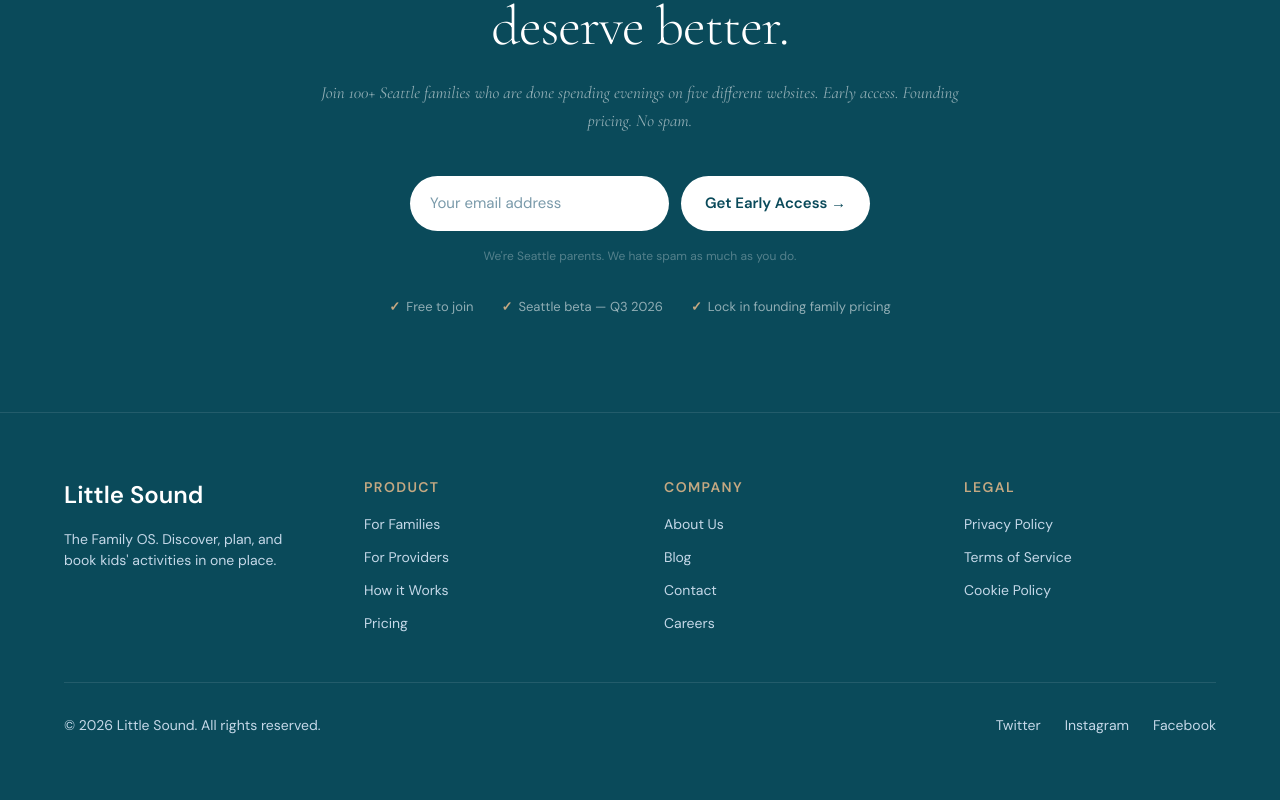
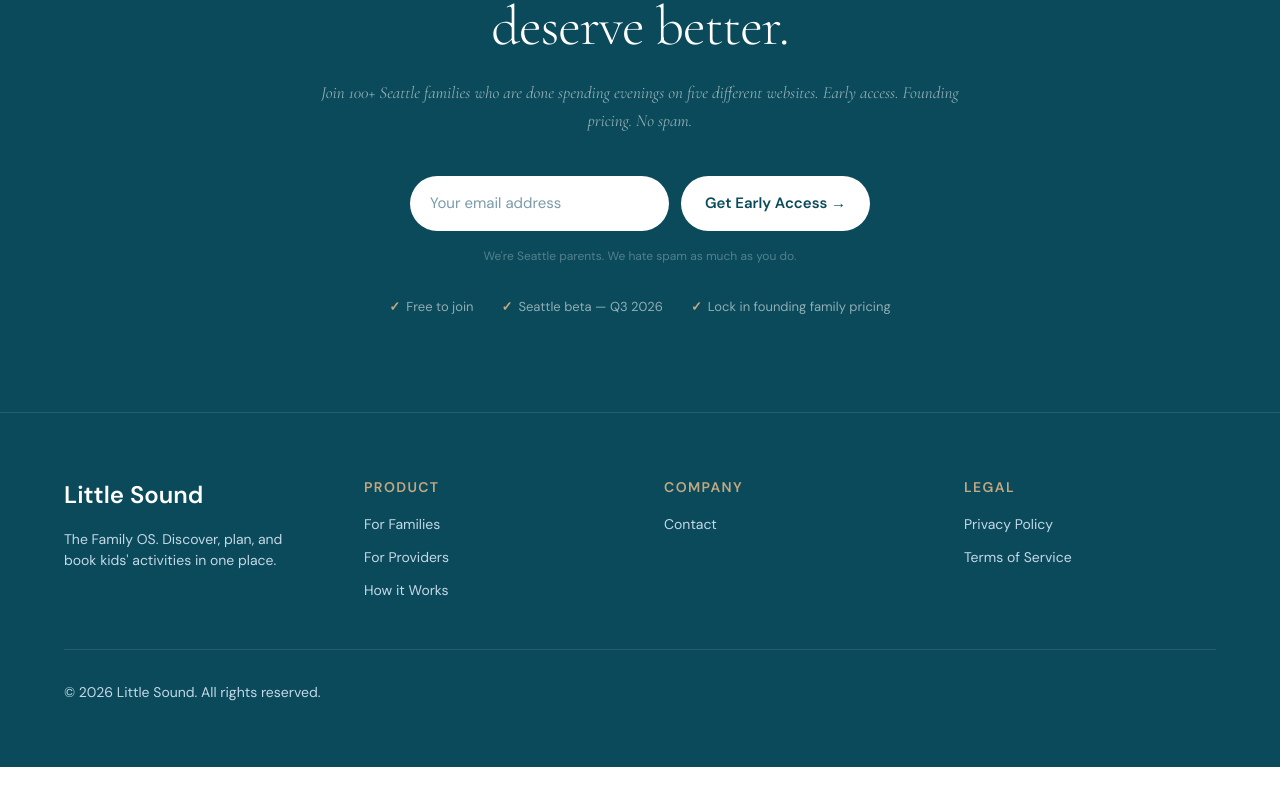
Before and after one commit to thelittlesound/littlesound-landing, a Next.js app: page / in a window 1280 px wide. Shown: the part 4796-5596 px from the top of the page. After the commit the page ends 5563 px from the top, so only its background shows below. Built offline with nearby package versions, Linux system fonts and the light colour scheme.

Commit message:
Fix GA4 ID and footer links

```diff
--- a/app/components/Footer.tsx
+++ b/app/components/Footer.tsx
@@ -19,10 +19,9 @@
               Product
             </h4>
             <ul className="space-y-3 text-sm">
-              <li><a href="#" className="text-blue-grey-300 hover:text-white transition">For Families</a></li>
-              <li><a href="#" className="text-blue-grey-300 hover:text-white transition">For Providers</a></li>
-              <li><a href="#" className="text-blue-grey-300 hover:text-white transition">How it Works</a></li>
-              <li><a href="#" className="text-blue-grey-300 hover:text-white transition">Pricing</a></li>
+              <li><a href="/discover" className="text-blue-grey-300 hover:text-white transition">For Families</a></li>
+              <li><a href="/" className="text-blue-grey-300 hover:text-white transition">For Providers</a></li>
+              <li><a href="/" className="text-blue-grey-300 hover:text-white transition">How it Works</a></li>
             </ul>
           </div>
 
@@ -32,10 +31,7 @@
               Company
             </h4>
             <ul className="space-y-3 text-sm">
-              <li><a href="#" className="text-blue-grey-300 hover:text-white transition">About Us</a></li>
-              <li><a href="#" className="text-blue-grey-300 hover:text-white transition">Blog</a></li>
-              <li><a href="#" className="text-blue-grey-300 hover:text-white transition">Contact</a></li>
-              <li><a href="#" className="text-blue-grey-300 hover:text-white transition">Careers</a></li>
+              <li><a href="mailto:hello@thelittlesound.com" className="text-blue-grey-300 hover:text-white transition">Contact</a></li>
             </ul>
           </div>
 
@@ -46,8 +42,7 @@
             </h4>
             <ul className="space-y-3 text-sm">
               <li><a href="/privacy" className="text-blue-grey-300 hover:text-white transition">Privacy Policy</a></li>
-<li><a href="/terms" className="text-blue-grey-300 hover:text-white transition">Terms of Service</a></li>
-<li><a href="#" className="text-blue-grey-300 hover:text-white transition">Cookie Policy</a></li>
+              <li><a href="/terms" className="text-blue-grey-300 hover:text-white transition">Terms of Service</a></li>
             </ul>
           </div>
         </div>
@@ -58,17 +53,6 @@
             © {currentYear} Little Sound. All rights reserved.
           </p>
 
-          <div className="flex gap-6">
-            <a href="#" className="text-blue-grey-300 hover:text-white transition text-sm">
-              Twitter
-            </a>
-            <a href="#" className="text-blue-grey-300 hover:text-white transition text-sm">
-              Instagram
-            </a>
-            <a href="#" className="text-blue-grey-300 hover:text-white transition text-sm">
-              Facebook
-            </a>
-          </div>
         </div>
       </div>
     </footer>
--- a/app/layout.tsx
+++ b/app/layout.tsx
@@ -32,7 +32,7 @@
         {/* Google Analytics */}
         <script
           async
-          src={`https://www.googletagmanager.com/gtag/js?id=G-XXXXXXXXXX`}
+          src={`https://www.googletagmanager.com/gtag/js?id=G-BTCSG44WTH`}
         ></script>
         <script
           dangerouslySetInnerHTML={{
@@ -40,7 +40,7 @@
               window.dataLayer = window.dataLayer || [];
               function gtag(){dataLayer.push(arguments);}
               gtag('js', new Date());
-              gtag('config', 'G-XXXXXXXXXX', {
+              gtag('config', 'G-BTCSG44WTH', {
                 page_path: window.location.pathname,
               });
             `,
```
